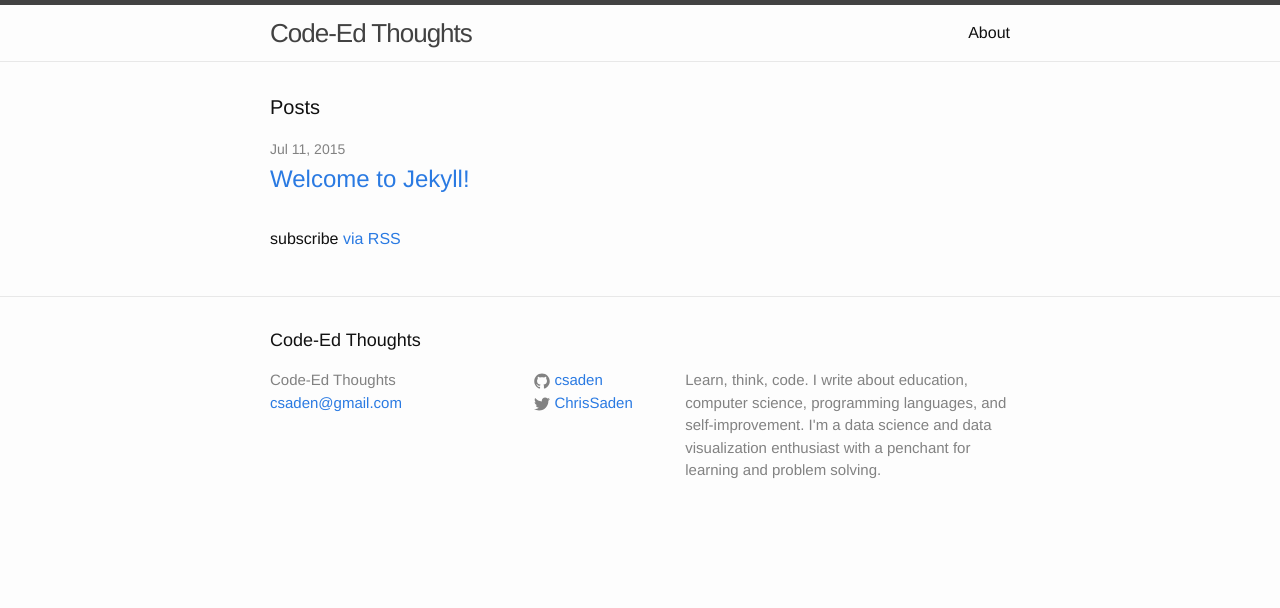
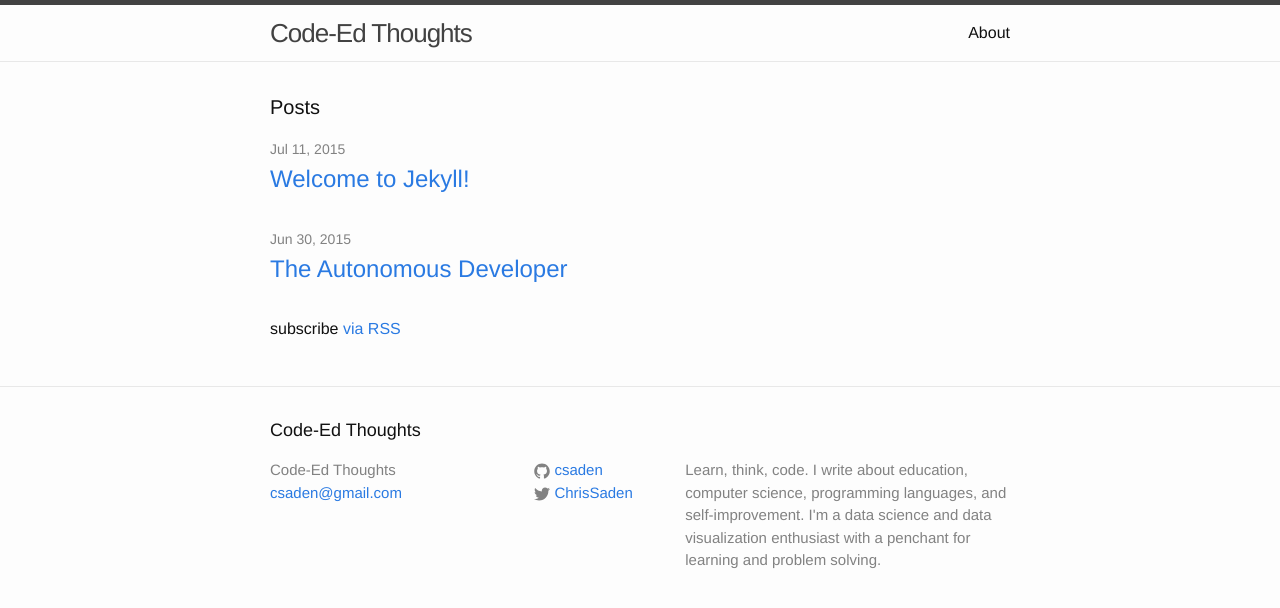
Before and after one commit to csaden/csaden.github.io, a Jekyll site: the page built from index.html, in a window 1280 px wide. Shown: the top 608 px of the page. Built offline with Jekyll 4.4.1, drawn with Linux system fonts in a browser that asks for light colours; a file with an impossible date is left out.

Commit message:
corrected date in HR Day1 post

```diff
--- a/_posts/HackReactor/2015-06-30-HackReactor-Day-1-The-Autonomous-Developer.markdown
+++ b/_posts/HackReactor/2015-06-30-HackReactor-Day-1-The-Autonomous-Developer.markdown
@@ -1,7 +1,7 @@
 ---
 layout: post
 title:  "The Autonomous Developer"
-date:   6-30-2015 08:26:29
+date:   2015-6-30 08:26:29
 categories: HackReactor
 ---
 
```
